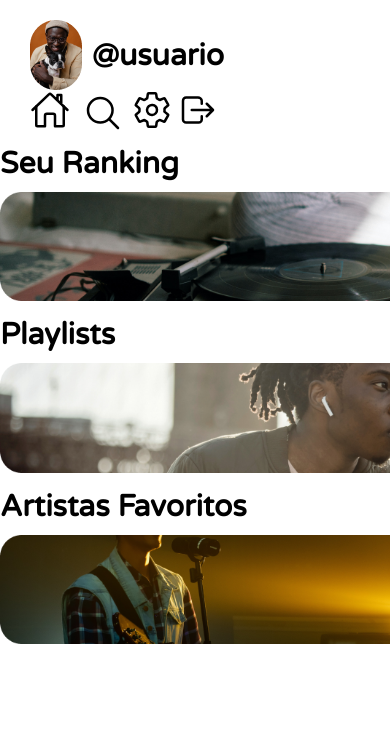
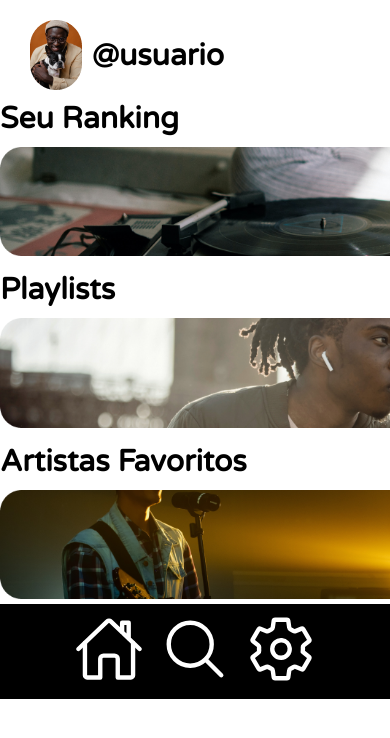
Before and after one commit to brianleao/connectify-project-frontend, a React (Create React App) app in the folder files/: page /mainpage in a window 390 px wide. Shown: the top 738 px of the page. Built offline with nearby package versions, Linux system fonts and the light colour scheme.

Commit message:
create bottom bar

```diff
--- /dev/null
+++ b/files/src/components/BottomBar.js
@@ -0,0 +1,25 @@
+import styles from './BottomBar.module.css'
+import {IoHomeOutline} from 'react-icons/io5'
+import {IoSearchOutline} from 'react-icons/io5'
+import {IoSettingsOutline} from 'react-icons/io5'
+import { Link } from 'react-router-dom'
+
+function BottomBar() {
+    return (
+        <nav className={styles.bottom_bar}>
+
+            <Link to="/mainpage">
+                <IoHomeOutline className={styles.icons}/>
+            </Link>
+
+            <IoSearchOutline className={styles.icons}/>
+
+            <Link to="/settings">
+                <IoSettingsOutline className={styles.icons}/>
+            </Link>
+
+        </nav>
+    )
+}
+
+export default BottomBar
--- /dev/null
+++ b/files/src/components/BottomBar.module.css
@@ -0,0 +1,18 @@
+.bottom_bar {
+    display: flex;
+    justify-content: center;
+    background: black;
+    width: 100%;
+    gap: 4vw;
+    padding: 10px;
+    position: fixed;
+}
+
+.icons {
+    color: white;
+    font-size: 70px;
+}
+
+.icons:hover {
+    color: #0192BE;
+}
--- a/files/src/components/Cadastrar.module.css
+++ b/files/src/components/Cadastrar.module.css
@@ -15,7 +15,6 @@
     display: flex;
     align-items: center;
     justify-content: space-between;
-    border: 1px solid red;
 }
 
 .logo_style {
--- a/files/src/components/MainPage.js
+++ b/files/src/components/MainPage.js
@@ -5,15 +5,19 @@
 import imgArtists from './components_images/ImagemArtistas.png'
 import { Link } from 'react-router-dom'
 import SPA_Options from './SPA_Options'
+import BottomBar from './BottomBar'
 
 function MainPage() {
 
     return (
         <div>
             <NavBar/>
-
             <div className={styles.container_main}>
             <SPA_Options/>
+            </div>
+
+            <div className={styles.bottom_bar}>
+                <BottomBar/>
             </div>
 
         </div>
--- a/files/src/components/MainPage.module.css
+++ b/files/src/components/MainPage.module.css
@@ -2,3 +2,13 @@
     margin: 0 auto;
     width: max-content;
 }
+
+.bottom_bar {
+    display: none;
+}
+
+@media( max-width: 767px) {
+    .bottom_bar {
+        display: block;
+    }
+}
--- a/files/src/components/NavBar.js
+++ b/files/src/components/NavBar.js
@@ -28,7 +28,6 @@
 
 
             <div className={styles.div_icons}>
-
                 <Link to="/mainpage">
                     <IoHomeOutline className={styles.icons}/>
                 </Link>
@@ -46,9 +45,7 @@
                 <Link to="/login">
                     <IoLogOutOutline className={styles.icons}/>
                 </Link>
-
             </div>
-
         </nav>
     )
 }
--- a/files/src/components/NavBar.module.css
+++ b/files/src/components/NavBar.module.css
@@ -38,7 +38,7 @@
     border-radius: 20px;
     padding: 0 7px;
     width: 50px;
-    transition: width 0.5s ease-out 5s;
+    transition: width 0.5s ease-out 1s;
 }
 
 .searchBar:Hover{
@@ -68,3 +68,11 @@
 .iconSearch:hover {
     color: #0192BE;
 }
+
+@media (max-width: 767px) {
+
+    .div_icons {
+        display: none;
+    }
+
+}
```
